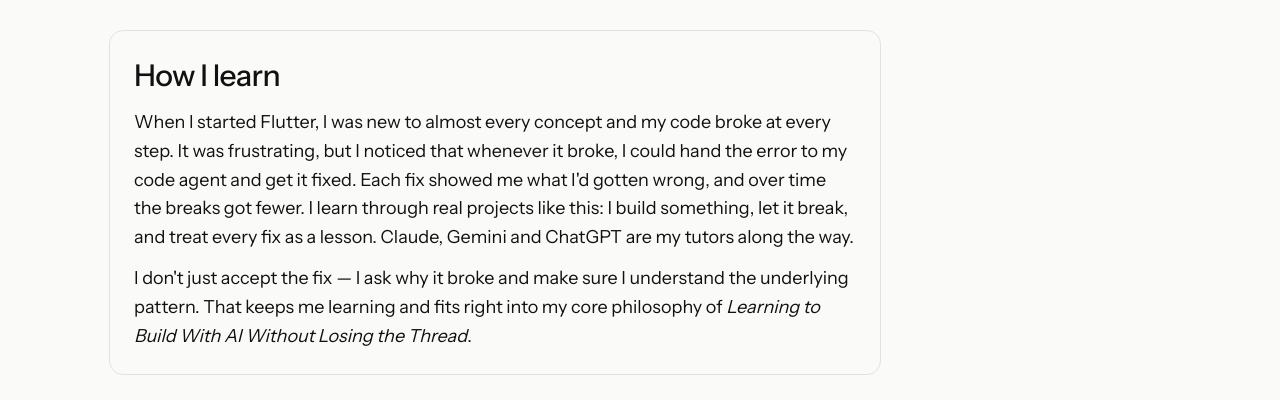
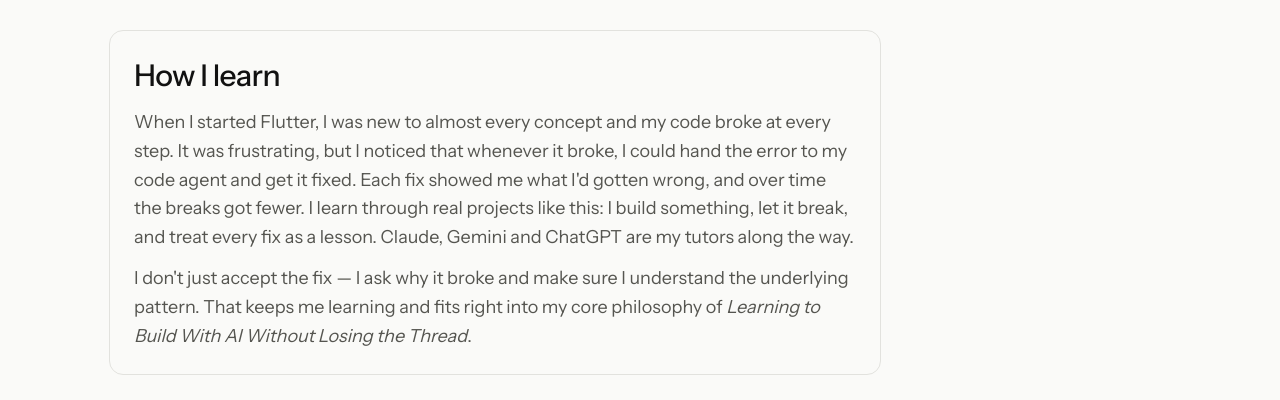
Before and after one commit to SpencerBrightest/Portfolio_website_v1, a Next.js app: page /blog/my-approach in a window 1280 px wide. Shown: the part 920-1320 px from the top of the page. Built offline with nearby package versions, Linux system fonts and the light colour scheme; no server answers.

Commit message:
Soften MDX Block body text to muted tone

```diff
--- a/components/blog/mdx-components.tsx
+++ b/components/blog/mdx-components.tsx
@@ -16,7 +16,7 @@ export function Block({ title, children }: BlockProps) {
       <Heading level={2} className="text-[1.3rem] leading-snug">
         {title}
       </Heading>
-      <div className="mt-3 space-y-3 text-nav-foreground">{children}</div>
+      <div className="mt-3 space-y-3 text-nav-muted">{children}</div>
     </section>
   )
 }
```
